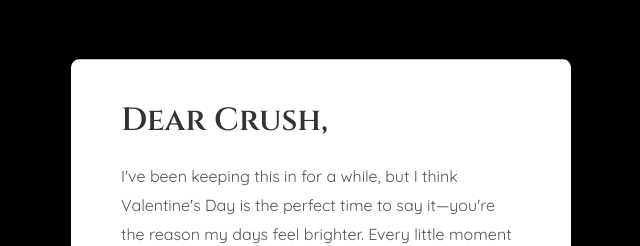
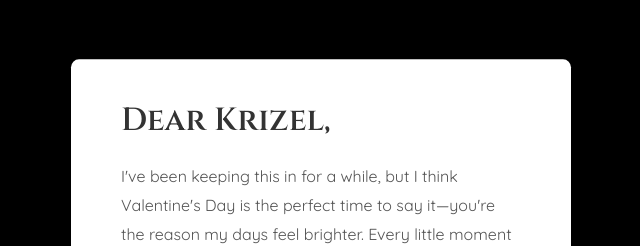
Before and after one commit to Blankzkii/Click_this_Button, a plain HTML site: page index.html in a window 1280 px wide. Both pictures are taken after a click on the button 640 px from the left and 400 px from the top of the page. Shown: the top 246 px of the page, 319-959 px from the left. Drawn offline with Linux system fonts and the light colour scheme.

Commit message:
added her name

```diff
--- a/index.html
+++ b/index.html
@@ -160,7 +160,7 @@
         </label>
 
         <div class="message">
-            <h1>Dear Crush,</h1>
+            <h1>Dear Krizel,</h1>
             <p>
                 <span>
                     I've been keeping this in for a while, but I think Valentine's Day is the perfect time to say it—you're the reason my days feel brighter. Every little moment with you means more than I can put into words. Your smile, your laughter, the way you make everything feel lighter—it all makes my heart race in the best way possible.
```
